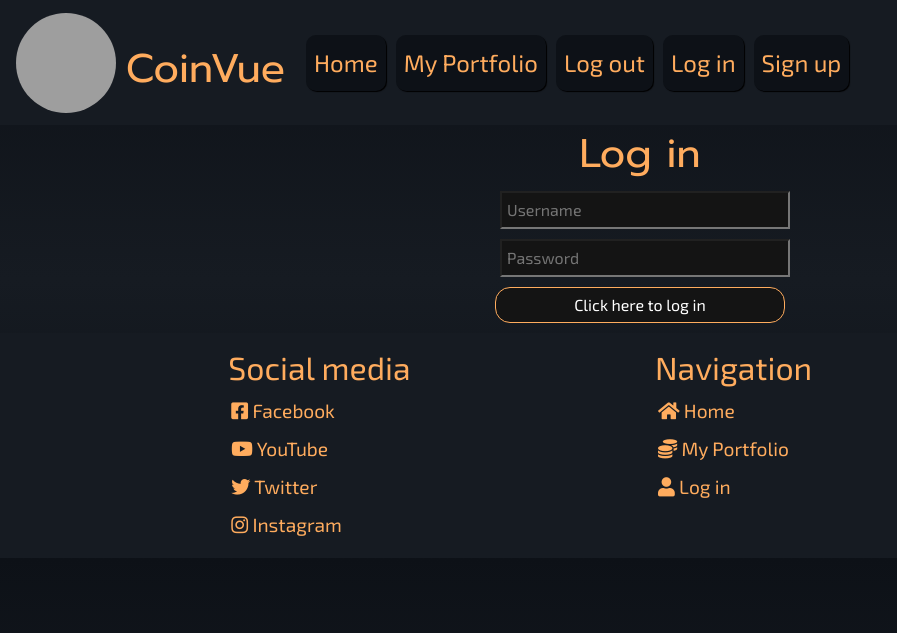
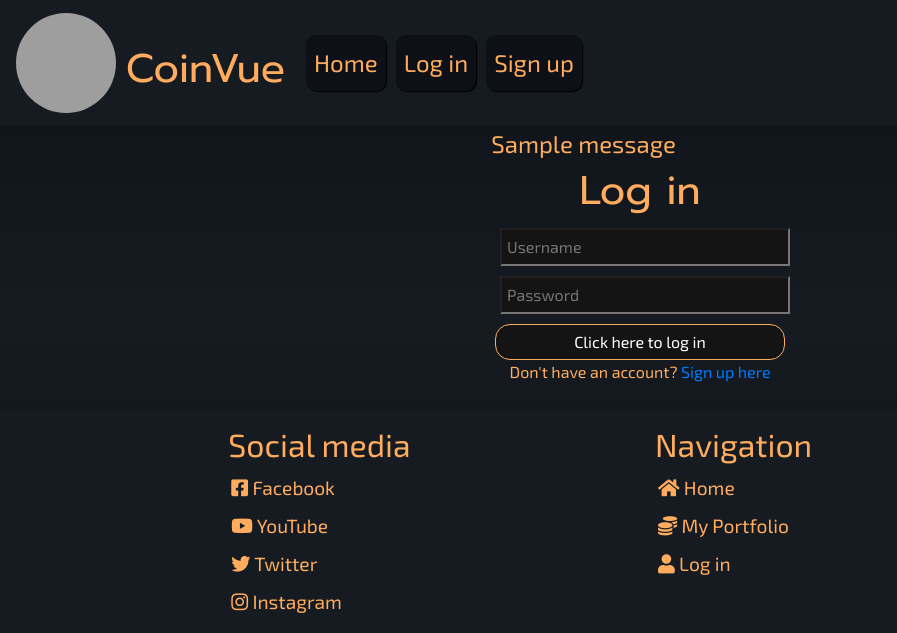
Before and after one commit to luke2533/coin-vue, a Flask app: page /login in a window 1280 px wide. Shown: the top 633 px of the page, without its empty margins (0-897 px from the left). Run offline with Flask 2, Linux system fonts and the light colour scheme; one stand-in notice (Sample message) is shown; some libraries are stand-ins or nearby versions; grey boxes are pictures that could not be loaded.

Commit message:
Flash messages added and alternative navs based on if user is signed in or not

```diff
--- a/templates/base.html
+++ b/templates/base.html
@@ -32,18 +32,21 @@
                     <li class="nav-item">
                         <a class="nav-link btn-link" href="{{ url_for('coinvue') }}">Home</a>
                     </li>
+                    {% if session.user %}
                         <li class="nav-item">
                             <a class="nav-link btn-link" href="#">My Portfolio</a>
                         </li>
                         <li class="nav-item">
                             <a class="nav-link btn-link link-bottom" href="{{ url_for('logout') }}">Log out</a>
                         </li>
+                    {% else %}
                         <li class="nav-item">
                             <a class="nav-link btn-link" href="{{ url_for('login') }}">Log in</a>
                         </li>
                         <li class="nav-item">
                             <a class="nav-link btn-link link-bottom" href="{{ url_for('signup') }}">Sign up</a>
                         </li>
+                    {% endif %}
                 </ul>
             </div>
         </nav>
@@ -53,7 +56,18 @@
     </header>
 
     <section>
-        <!-- Messages go here -->
+        <!-- Messages -->
+        {% with messages = get_flashed_messages() %}
+            {% if messages %}
+                {% for message in messages %}
+                    <div class="row justify-content-center flashes">
+                        <div class="col-3">
+                            <h4 class="flash">{{ message }}</h4>
+                        </div>
+                    </div>
+                {% endfor %}
+            {% endif %}
+        {% endwith %}
     </section>
 
     {% block content %}
--- a/templates/index.html
+++ b/templates/index.html
@@ -11,7 +11,10 @@
                     invested cost and diffrence of the users assets. Buy, sell and staking rewards can be recorded to
                     the portfolio updating the chart and its total value.
                 </p>
-                <!-- Already have an account -->
+                {% if session.user %}
+                {% else %}
+                    <p class="text-center">Don't have an account? <a href="{{ url_for('signup') }}">Sign up here</a></p>
+                {% endif %}
 
                 <div class="table-overflow">
                     <table class="table table-striped">
--- a/templates/login.html
+++ b/templates/login.html
@@ -11,7 +11,7 @@
                     <input type="password" placeholder="Password" class="account-input" id="password" name="password" minlength="5" maxlength="15" pattern="^[a-zA-Z0-9]{5,15}$" required>
                     <br>
                     <button type="submit" class="prime-btn account-button">Click here to log in</button>
-                    <!-- Already have an account -->
+                    <p class="text-center">Don't have an account? <a href="{{ url_for('signup') }}">Sign up here</a></p>
                 </form>
             </div>
         </div>
--- a/templates/signup.html
+++ b/templates/signup.html
@@ -17,7 +17,7 @@
                     <input type="password" placeholder="Confirm password" class="account-input" id="confirm-password" name="confirm-password" minlength="5" maxlength="15" pattern="^[a-zA-Z0-9]{5,15}$" required>
                     <br>
                     <button type="submit" class="prime-btn account-button">Click here to sign up</button>
-                    <!-- Already have an account -->
+                    <p class="text-center">Already have an account? <a href="{{ url_for('login') }}">Log in here</a></p>
                 </form>
             </div>
         </div>
```
Also changed, not shown: README.md. Lines whose indentation alone changed are shown as unchanged.
